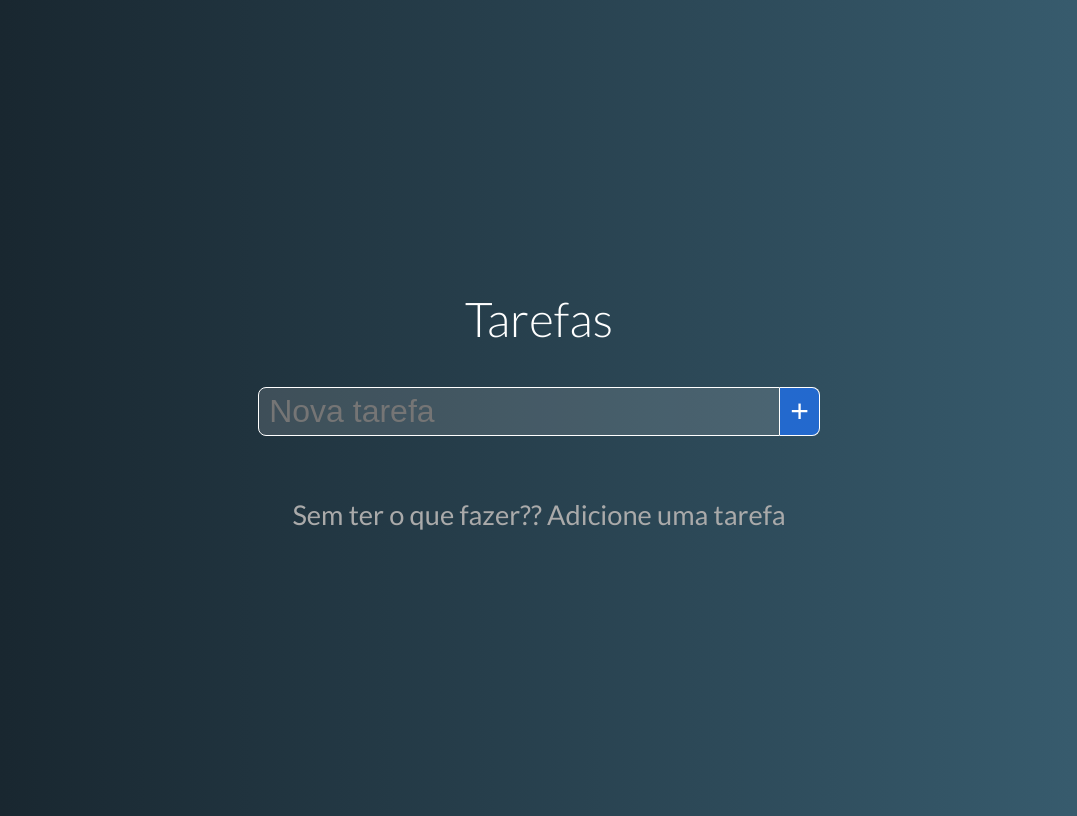
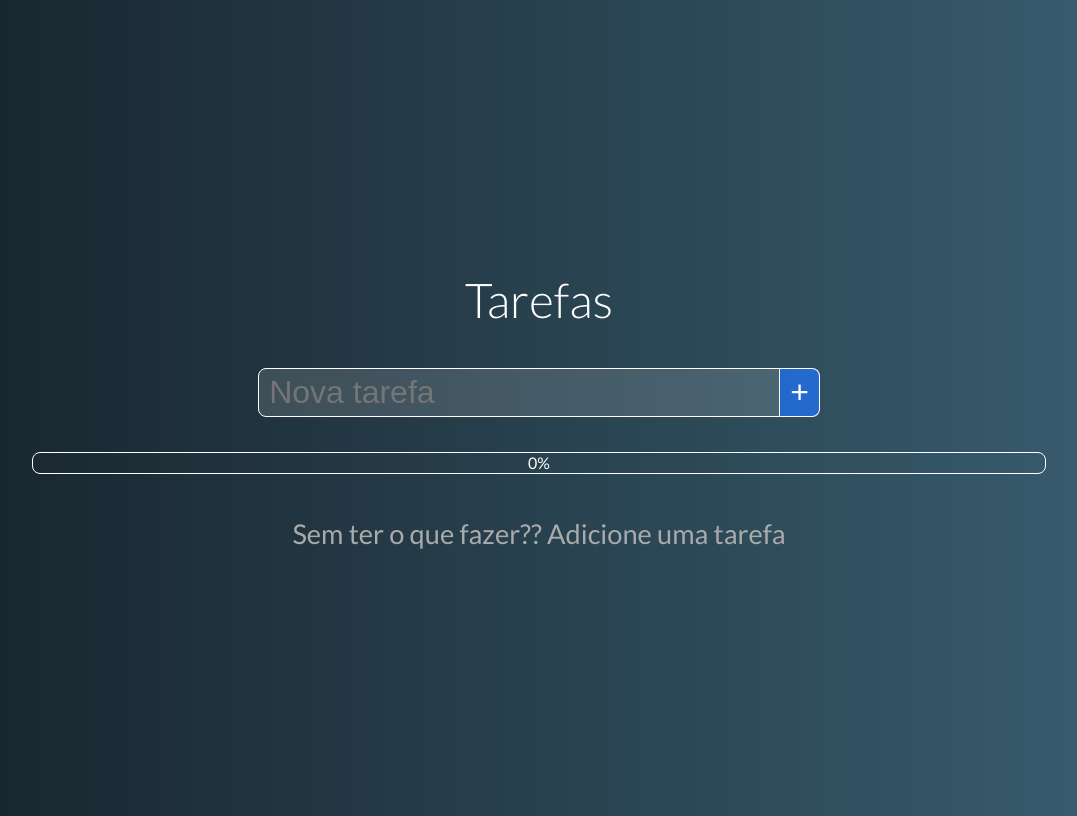
Before and after one commit to LaRaHh/Projeto2-cursoVue, a Vue app: page / in a window 1280 px wide. Shown: the whole page, without its empty margins (101-1178 px from the left). Built offline with nearby package versions, Linux system fonts and the light colour scheme.

Commit message:
Implementação do componente Barra de Progresso, com estilo e funcionalidade

```diff
--- a/src/App.vue
+++ b/src/App.vue
@@ -2,22 +2,34 @@
 	<div id="app">
 		<h1>Tarefas</h1>
 		<NovaTarefa @tarefaAdc="adicionarTrf"/>
+		<Progresso :progresso="progresso" />
 		<ListaTarefas :tarefas="tarefas" @tarefaDeletada="deletarTrf" @estadoTrfMudou="alternarTrf"/>
 	</div>
 </template>
 
 <script>
+import Progresso from './components/Progresso.vue'
 import ListaTarefas from './components/ListaTarefas.vue'
 import NovaTarefa from './components/NovaTarefa'
 export default {
 	components: {
 		ListaTarefas,
-		NovaTarefa
+		NovaTarefa,
+		Progresso
 	},
 	data () {
 		return {
 			tarefas: []
 		}
+	},
+	computed: {
+		progresso() {
+			const total = this.tarefas.length
+			const feito = this.tarefas.filter(t => !t.pendente).length
+
+			return Math.round(feito / total * 100) || 0
+		}
+
 	},
 	methods: {
 		adicionarTrf(tarefa) {
--- a/src/components/Progresso.vue
+++ b/src/components/Progresso.vue
@@ -1,13 +1,46 @@
 <template>
-    <div class="progresso"></div>
+    <div class="progresso-tarefas">
+        <span class="progresso-valor">{{ progresso }}%</span>
+        <div class="barra-progresso" :style="{width: progresso + '%'}"></div>
+    </div>
 </template>
 
 <script>
 export default {
-    name: 'Progresso'
+    name: 'Progresso',
+    props: {
+        progresso: {type: Number, default: 0}
+    }
 }
 </script>
 
 <style>
+    .progresso-tarefas{
+        position: relative;
+        width: 80%;
+        border: 1px solid #FFF;
+        color: #FFF;
+        border-radius: 8px;
+        margin-bottom: 15px;
+        height: 20px;
 
+        display: flex;
+        flex-direction: column;
+        align-items: center;
+
+    }
+
+    .barra-progresso{
+        position: absolute;
+        border-radius: 8px;
+        height: 100%;
+        background-color: #4CAF50;
+        align-self: flex-start;
+
+    }
+
+    .progresso-valor{
+        z-index: 1;
+        font-size: 1rem;
+    }
 </style>
```
